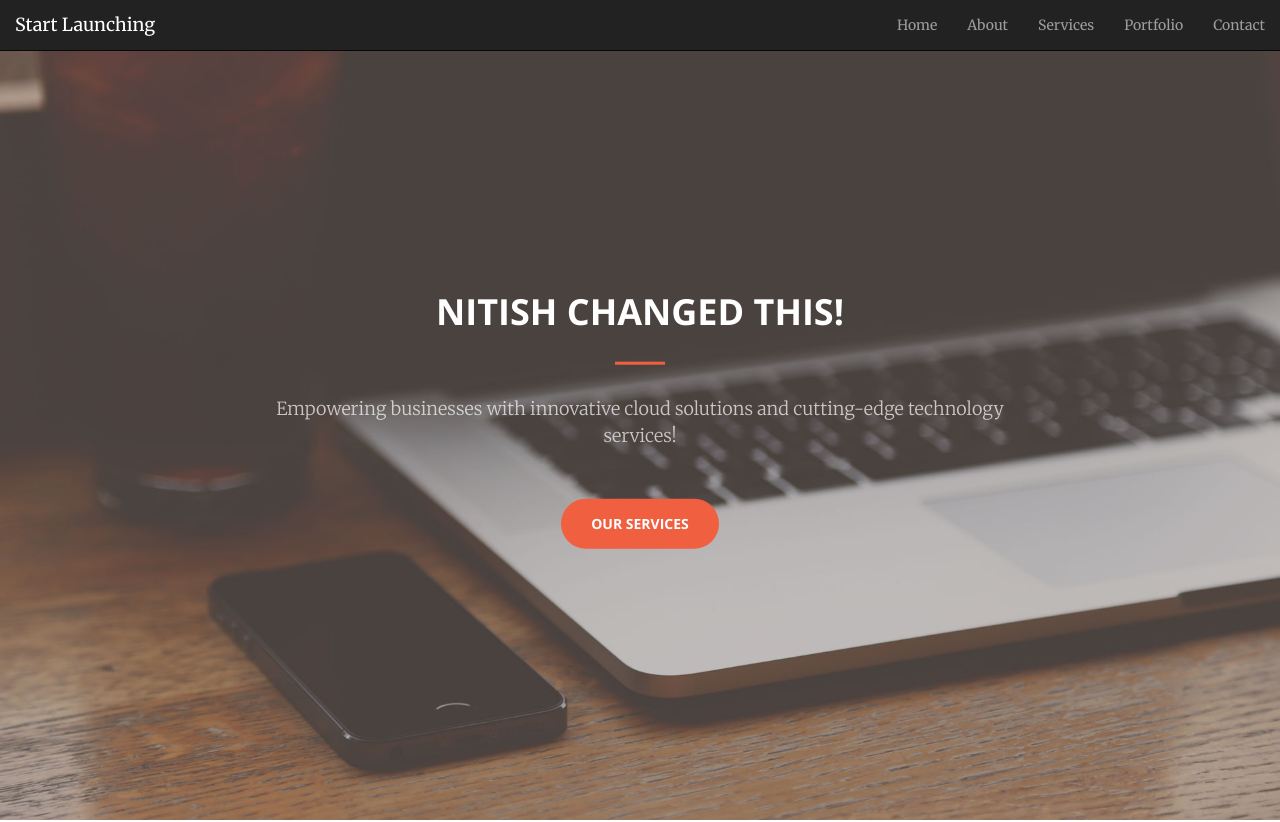
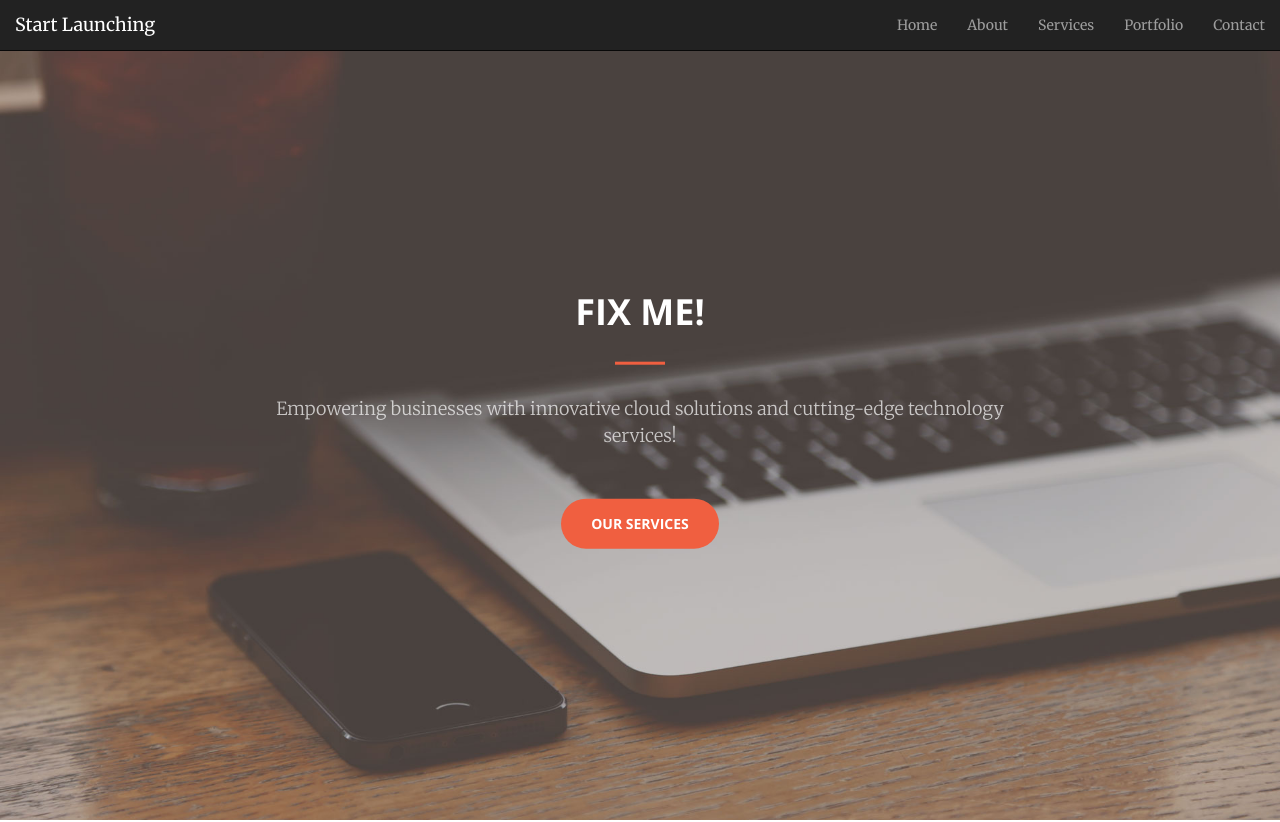
Before and after one commit to NitishE/Project5-412, a plain HTML site: page index.html in a window 1280 px wide. Shown: the top 822 px of the page. Drawn offline with nearby package versions, Linux system fonts and the light colour scheme.

Commit message:
fix header for demo

```diff
--- a/index.html
+++ b/index.html
@@ -45,7 +45,7 @@
 <header>
     <div class="header-content">
         <div class="header-content-inner">
-            <h1>Nitish Changed this!</h1>
+            <h1>FIX ME!</h1>
             <hr>
             <p>Empowering businesses with innovative cloud solutions and cutting-edge technology services!</p>
             <a href="services.html" class="btn btn-primary btn-xl">Our Services</a>
```
